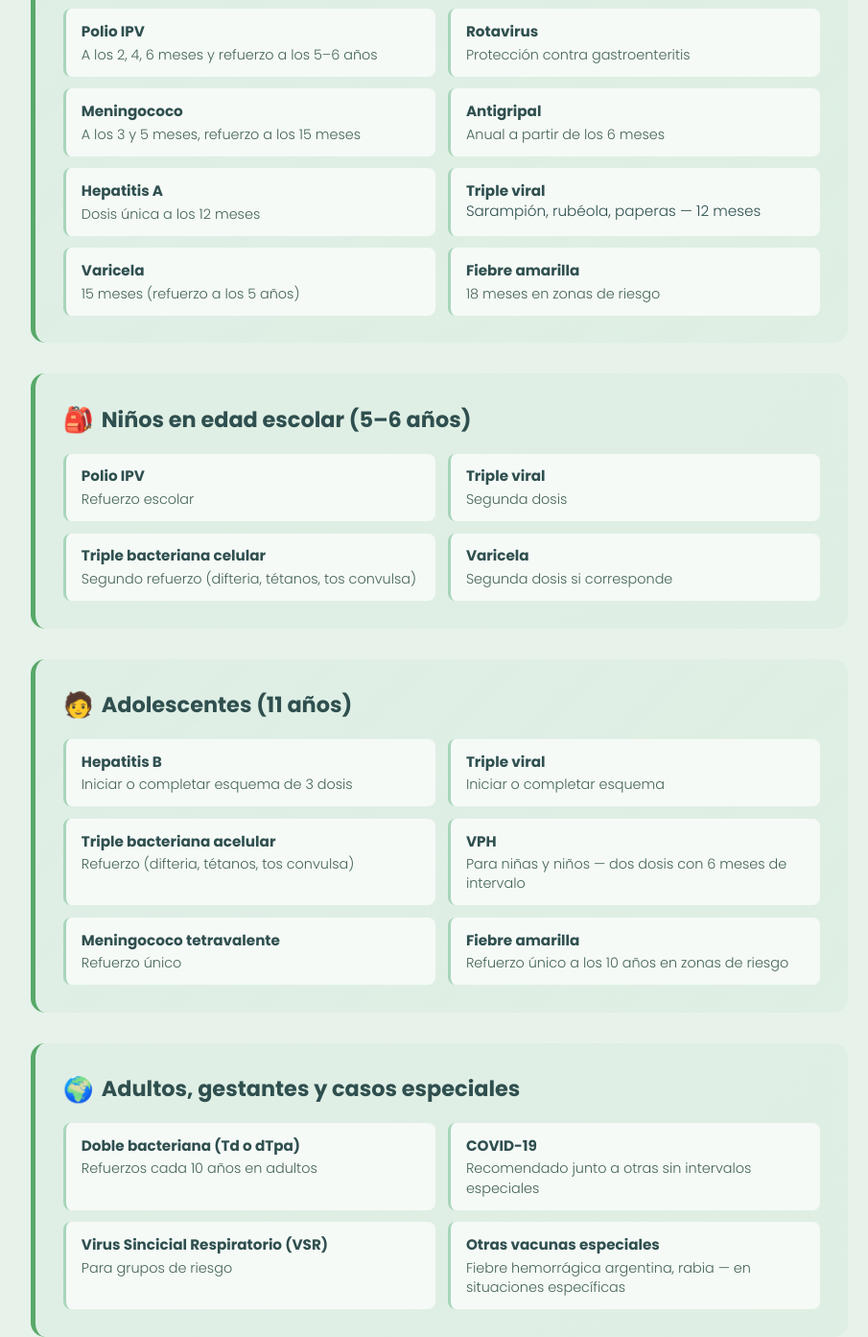
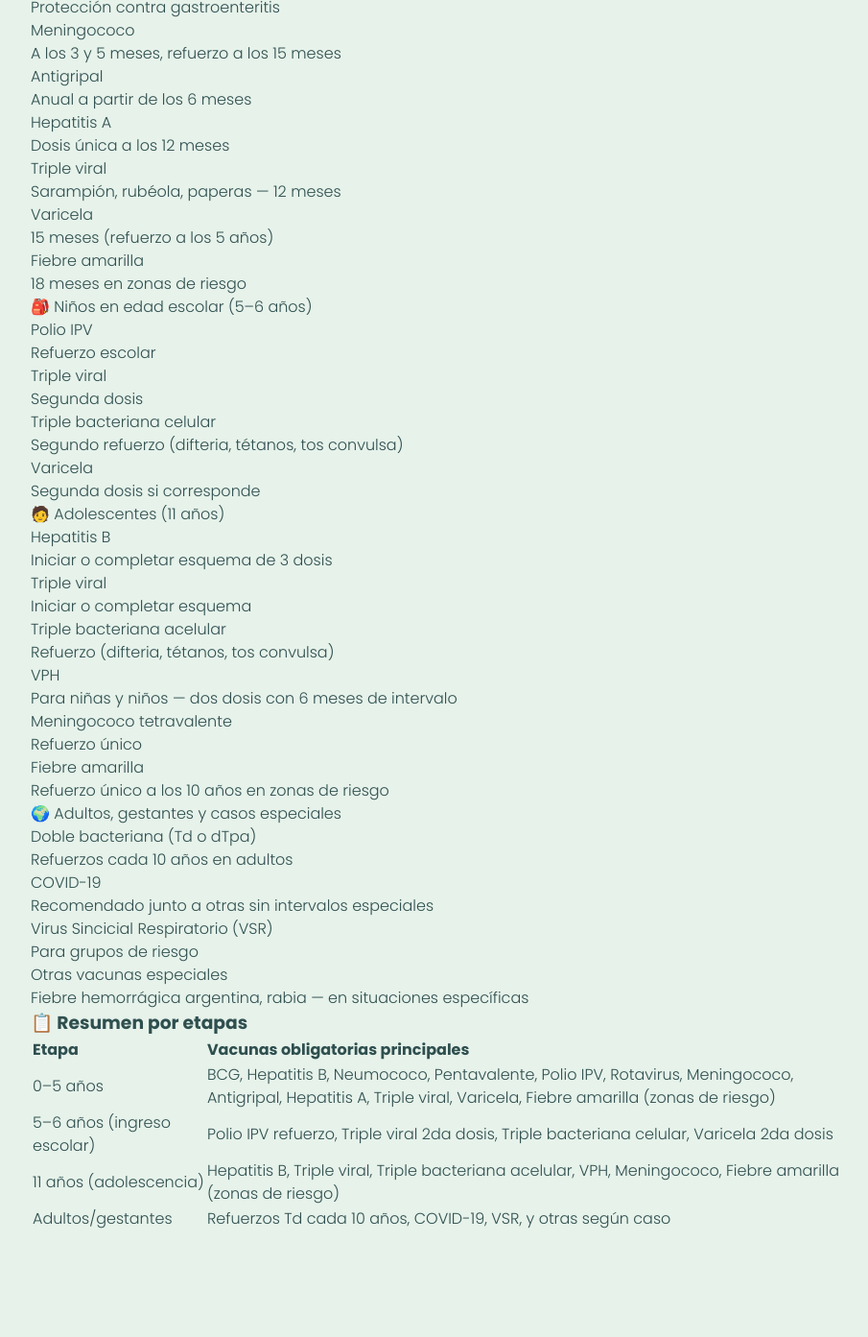
Before and after one commit to CET-Programacion-Asistida-con-IA-2025/proyecto-equipo16-grupoB, a plain HTML site: page index.html in a window 1280 px wide. Shown: the part 2566-3959 px from the top of the page at 96% size, without its empty margins (182-1087 px from the left). Drawn offline with Linux system fonts and the light colour scheme.

Commit message:
prueba d algo 12-6

```diff
--- a/styles.css
+++ b/styles.css
@@ -721,190 +721,3 @@ footer {
 .faq-answer.open {
   max-height: 300px;
 }
-
-/* sección de vacunas obligatorias 12-6 */
-        #vacunas-obligatorias {
-            background: transparent;
-            margin-bottom: 3rem;
-            border-bottom: 3px solid;
-            border-image-slice: 1;
-            border-width: 3px 0 0 0;
-            border-image-source: linear-gradient(to right, #58a96a, #a8d5ba);
-            color: #2f4f4f;
-            padding: 2rem 1.5rem;
-            text-align: left;
-            max-width: 1200px;
-            margin: 0 auto 3rem auto;
-        }
-
-        .vacunas-container {
-            display: grid;
-            gap: 2rem;
-            margin-top: 2rem;
-        }
-
-        .grupo-edad {
-            background: linear-gradient(135deg, rgba(168, 213, 186, 0.1), rgba(88, 169, 106, 0.05));
-            border-radius: 15px;
-            padding: 1.8rem;
-            border-left: 5px solid #58a96a;
-            transition: transform 0.3s ease, box-shadow 0.3s ease;
-        }
-
-        .grupo-edad:hover {
-            transform: translateY(-2px);
-            box-shadow: 0 8px 25px rgba(88, 169, 106, 0.15);
-        }
-
-        .titulo-edad {
-            font-size: 1.4rem;
-            font-weight: bold;
-            color: #2f4f4f;
-            margin-bottom: 1rem;
-            display: flex;
-            align-items: center;
-            gap: 0.5rem;
-        }
-
-        .emoji-edad {
-            font-size: 1.6rem;
-        }
-
-        .lista-vacunas {
-            display: grid;
-            grid-template-columns: repeat(auto-fit, minmax(280px, 1fr));
-            gap: 0.8rem;
-            margin-top: 1rem;
-        }
-
-        .vacuna-item {
-            background: rgba(255, 255, 255, 0.7);
-            padding: 0.8rem 1rem;
-            border-radius: 8px;
-            border-left: 3px solid #a8d5ba;
-            font-size: 0.95rem;
-            line-height: 1.4;
-            transition: background 0.3s ease;
-        }
-
-        .vacuna-item:hover {
-            background: rgba(168, 213, 186, 0.2);
-            border-left-color: #58a96a;
-        }
-
-        .vacuna-nombre {
-            font-weight: bold;
-            color: #2f4f4f;
-        }
-
-        .vacuna-descripcion {
-            color: #456456;
-            font-size: 0.9rem;
-            margin-top: 0.2rem;
-        }
-
-        .tabla-resumen {
-            background: linear-gradient(135deg, rgba(88, 169, 106, 0.08), rgba(168, 213, 186, 0.05));
-            border-radius: 12px;
-            padding: 1.5rem;
-            margin-top: 2.5rem;
-            border: 2px solid rgba(88, 169, 106, 0.2);
-        }
-
-        .tabla-resumen h3 {
-            color: #2f4f4f;
-            margin-bottom: 1.2rem;
-            text-align: center;
-            font-size: 1.3rem;
-        }
-
-        .tabla-vacunas {
-            width: 100%;
-            border-collapse: collapse;
-            background: white;
-            border-radius: 8px;
-            overflow: hidden;
-            box-shadow: 0 4px 15px rgba(88, 169, 106, 0.1);
-        }
-
-        .tabla-vacunas th {
-            background: linear-gradient(135deg, #58a96a, #6bb77c);
-            color: white;
-            padding: 1rem;
-            text-align: left;
-            font-weight: bold;
-        }
-
-        .tabla-vacunas td {
-            padding: 1rem;
-            border-bottom: 1px solid rgba(168, 213, 186, 0.3);
-            color: #2f4f4f;
-            line-height: 1.5;
-        }
-
-        .tabla-vacunas tr:hover {
-            background: rgba(168, 213, 186, 0.1);
-        }
-
-        .etapa-tabla {
-            font-weight: bold;
-            color: #58a96a;
-        }
-
-        /* parte responsiva etc */
-        @media (max-width: 768px) {
-            #vacunas-obligatorias {
-                padding: 1.5rem 1rem;
-            }
-
-            .lista-vacunas {
-                grid-template-columns: 1fr;
-                gap: 0.6rem;
-            }
-
-            .titulo-edad {
-                font-size: 1.2rem;
-            }
-
-            .tabla-vacunas {
-                font-size: 0.9rem;
-            }
-
-            .tabla-vacunas th,
-            .tabla-vacunas td {
-                padding: 0.8rem;
-            }
-
-            /* Tabla responsiva en móviles */
-            .tabla-vacunas thead {
-                display: none;
-            }
-
-            .tabla-vacunas tr {
-                display: block;
-                margin-bottom: 1rem;
-                background: white;
-                border-radius: 8px;
-                box-shadow: 0 2px 8px rgba(88, 169, 106, 0.1);
-            }
-
-            .tabla-vacunas td {
-                display: block;
-                text-align: left;
-                border: none;
-                padding: 0.8rem;
-                position: relative;
-                padding-left: 40%;
-            }
-
-            .tabla-vacunas td:before {
-                content: attr(data-label);
-                position: absolute;
-                left: 0.8rem;
-                width: 35%;
-                font-weight: bold;
-                color: #58a96a;
-            }
-        }
-
-/* fin de sección vacunas obligatorias 12-6*/
```
